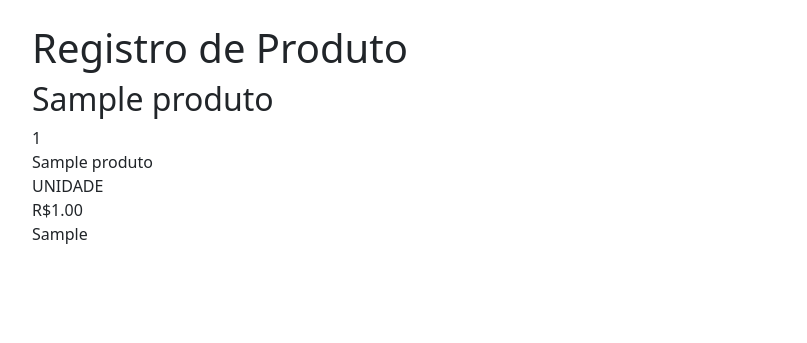
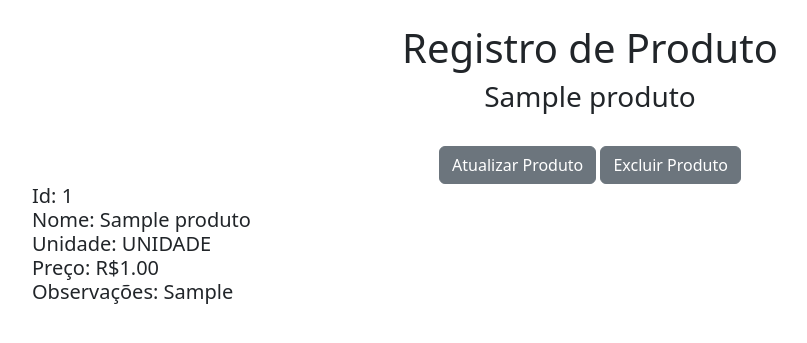
Before and after one commit to Bermuda3G/LeiriaPedidosApp, a Django app: page /produto/1 in a window 1280 px wide. Shown: the part 56-399 px from the top of the page, without its empty margins (50-857 px from the left). Run offline with Django 5.2, Linux system fonts and the light colour scheme; a user stored in the database is signed in; tables that the repository leaves empty hold one stand-in row (values such as "Sample post").

Commit message:
Adicionada funcionalidade de atualizar um produto

```diff
--- a/leiriapedidosapp/website/templates/homepage.html
+++ b/leiriapedidosapp/website/templates/homepage.html
@@ -15,7 +15,7 @@
     <tr>
       <th scope="col">Id</th>
       <th scope="col">Nome</th>
-      <th scope="col">Medido por</th>
+      <th scope="col">Unidade de Medida</th>
       <th scope="col">Preço</th>
       <th scope="col">Observações</th>
     </tr>
--- a/leiriapedidosapp/website/templates/produto.html
+++ b/leiriapedidosapp/website/templates/produto.html
@@ -2,13 +2,21 @@
 
 {% block content %}
 
-<h1>Registro de Produto</h1>
-<h2>{{ registro_produto }}</h2>
+<center>
+    <h1>Registro de Produto</h1>
+    <h3>{{ registro_produto }}</h3><br/>
+    <a href="{% url 'atualizar-produto' registro_produto.id %}" class="btn btn-secondary" role="button">Atualizar Produto</a>
+    <a href="#" class="btn btn-secondary" role="button">Excluir Produto</a>
+</center>
 
-    {{ registro_produto.id }}</br>
-    {{ registro_produto.nome }}</br>
-    {{ registro_produto.medido_por }}</br>
-    R${{ registro_produto.preco }}</br>
-    {{ registro_produto.observacoes }}</br>
+    <ul class="nav justify-content-start">
+        <h5>
+                Id:   {{ registro_produto.id }}</br>
+                Nome:   {{ registro_produto.nome }}</br>
+                Unidade:   {{ registro_produto.medido_por }}</br>
+                Preço:   R${{ registro_produto.preco }}</br>
+                Observações:   {{ registro_produto.observacoes }}</br>
+        </h5>
+    </ul>
 
 {% endblock %}
--- a/leiriapedidosapp/website/urls.py
+++ b/leiriapedidosapp/website/urls.py
@@ -5,5 +5,6 @@ urlpatterns = [
     path('', views.home, name='homepage'),
     path('sair/', views.logout_user, name='user-logout'),
     path('produto/<int:pk>', views.produto_item, name='produto'),
-    path('registrar-produto', views.add_produto, name='add-produto')
+    path('registrar-produto', views.add_produto, name='add-produto'),
+    path('atualizar-produto/<int:pk>', views.update_produto, name='atualizar-produto')
 ]
--- a/leiriapedidosapp/website/views.py
+++ b/leiriapedidosapp/website/views.py
@@ -51,3 +51,12 @@ def add_produto(request):
             submitted=True
 
     return render(request, 'add_produto.html', {'form':form, 'submitted':submitted})
+
+def update_produto(request, pk):
+    registro_produto = Produto.objects.get(id=pk)
+    form = ProdutoForm(request.POST or None, instance=registro_produto)
+    if form.is_valid():
+        form.save()
+        return redirect('homepage')
+
+    return render(request, 'update_produto.html', {'registro_produto':registro_produto, 'form':form})
```
Also changed, not shown: leiriapedidosapp/website/templates/update_produto.html (added, +28 -0 lines).
